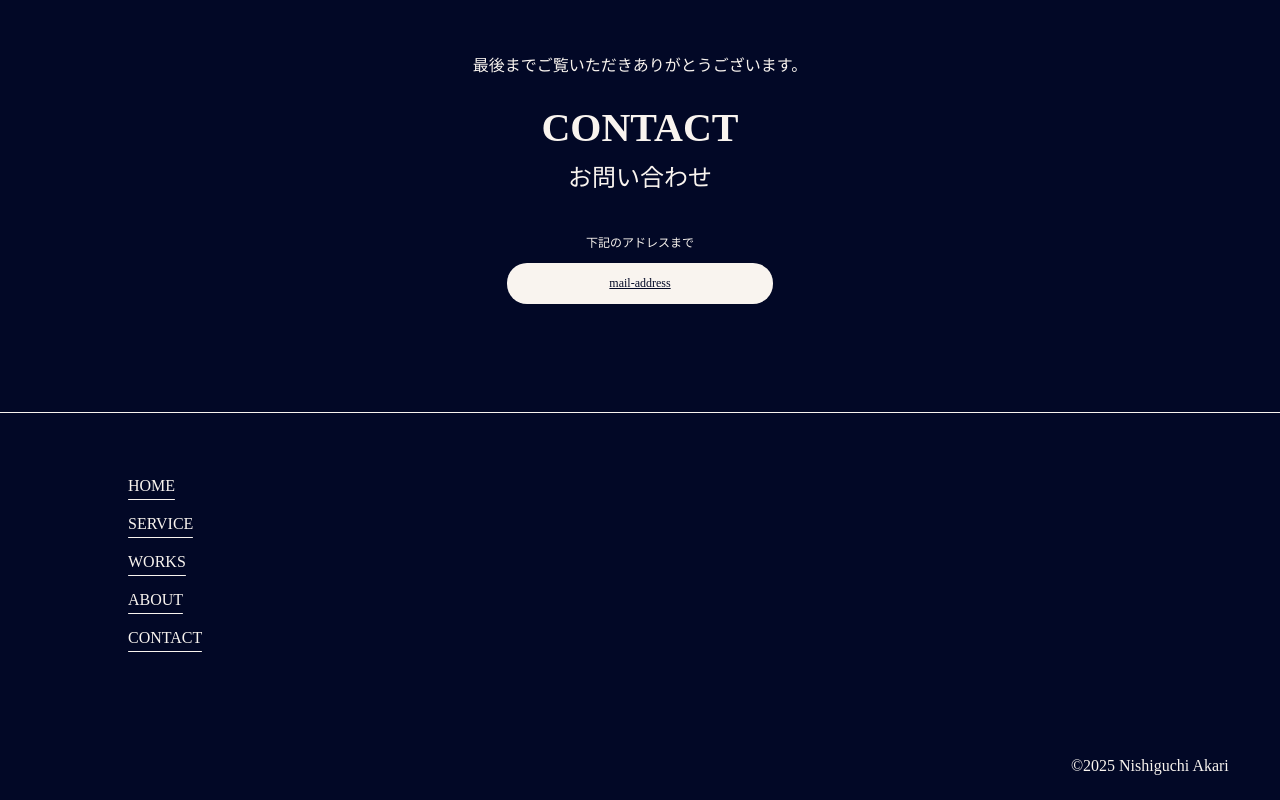
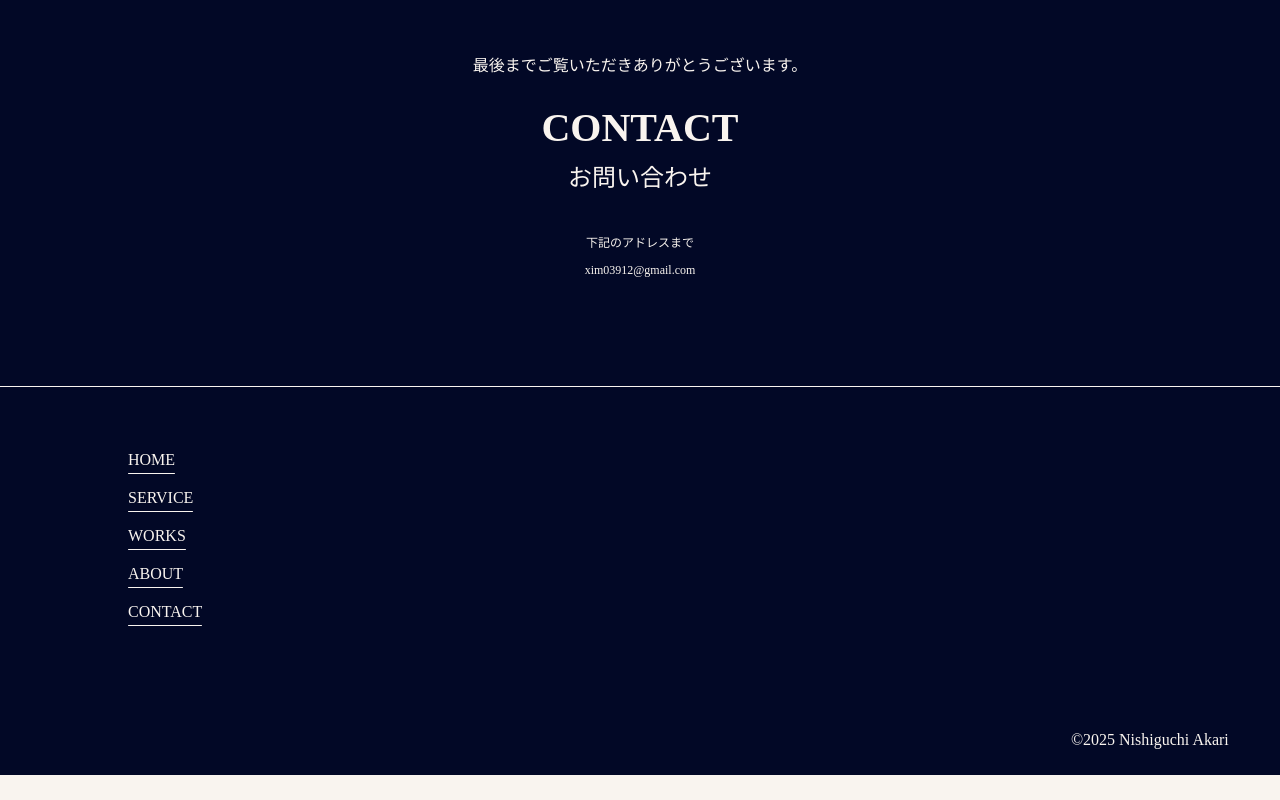
Before and after one commit to nishiguchi1411/myportfolio, a plain HTML site: page index.html in a window 1280 px wide. Shown: the part 4616-5416 px from the top of the page. After the commit the page ends 5391 px from the top, so only its background shows below. Drawn offline with nearby package versions, Linux system fonts and the light colour scheme; a web font is replaced by a local one.

Commit message:
HTMLファイル名の修正4

```diff
--- a/index.html
+++ b/index.html
@@ -491,7 +491,7 @@
       <div class="contact-mail">
         <span>下記のアドレスまで</span>
         <div class="mail-btn">
-          <a href="">mail-address</a>
+          xim03912@gmail.com
         </div>
       </div>
     </div><!--contact_wrapper inner_wrapper-->
```
